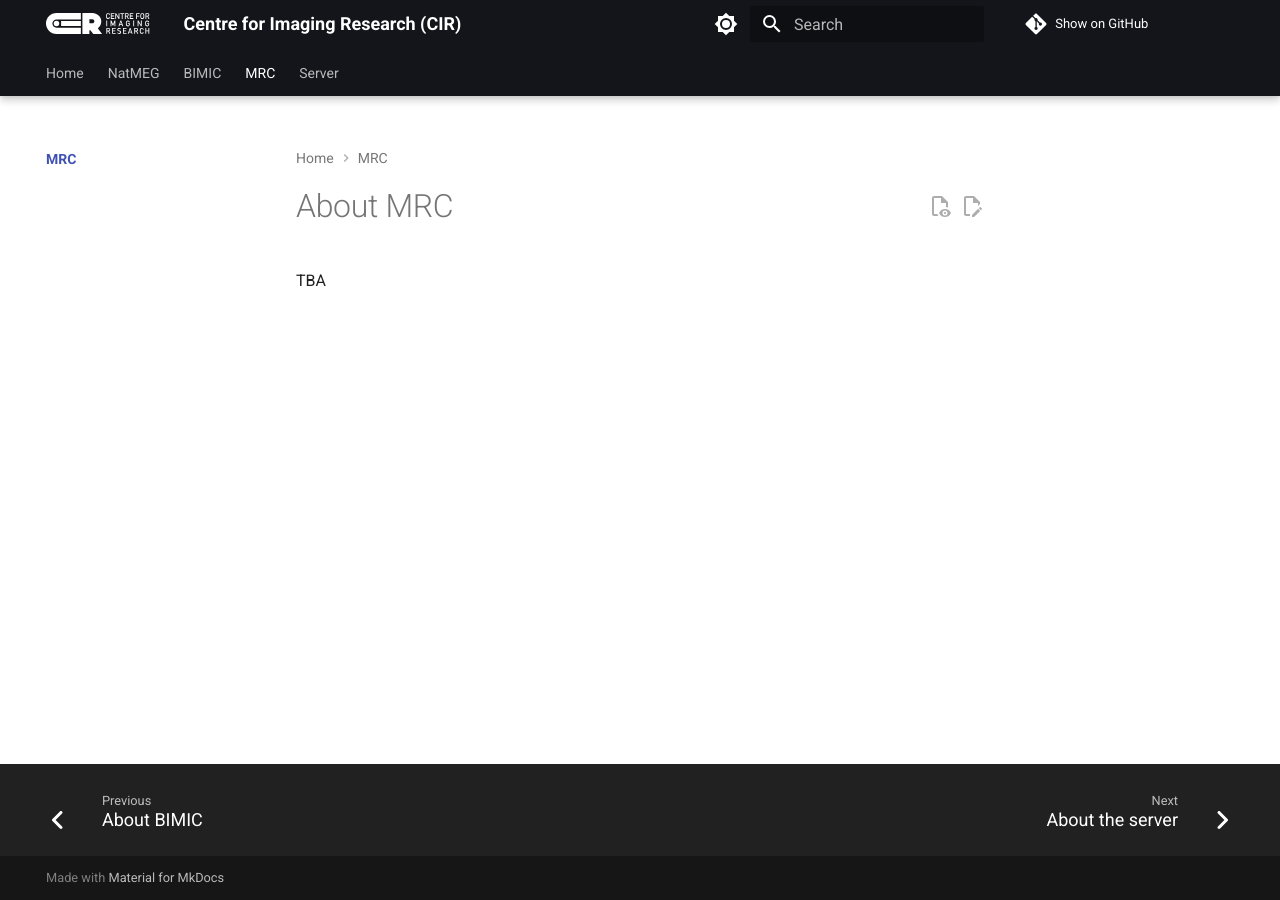
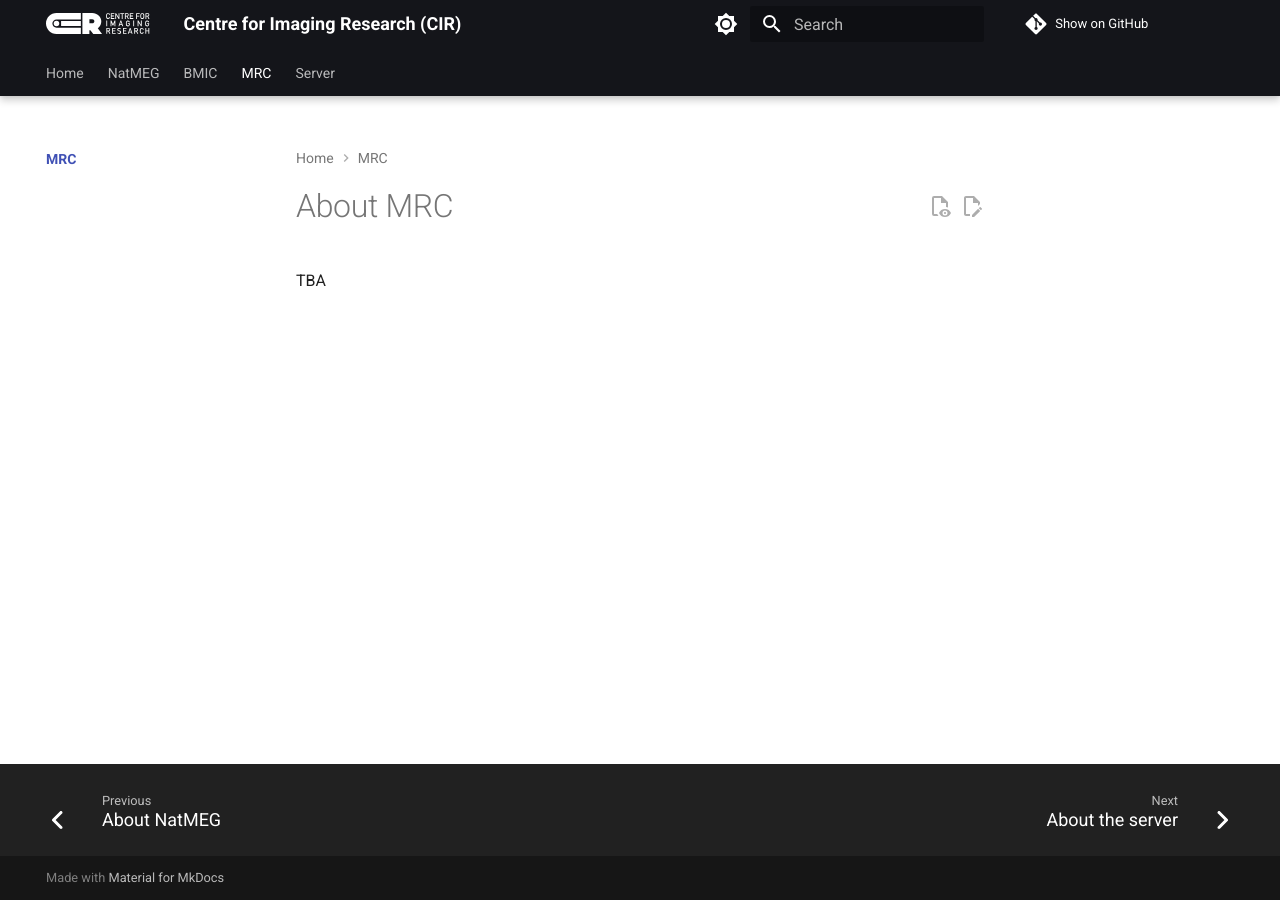
Before and after one commit to natmegsweden/documentation, an MkDocs documentation site: the page built from docs/mrc/index.md, in a window 1280 px wide. Built offline with MkDocs 1.6.1 and Material for MkDocs 9.7.7, drawn with Linux system fonts in a browser that asks for light colours; comment, search, counter and statistics services are not loaded.

Commit message:
Update mkdocs.yml

```diff
--- a/mkdocs.yml
+++ b/mkdocs.yml
@@ -90,8 +90,8 @@ nav:
       - Script tips: natmeg/server/script-tips/
       - Troubleshooting: natmeg/server/troubleshooting/
     - Cerberos: natmeg/cerberos/
-  - BIMIC:
-    - bimic/index.md
+  - BMIC:
+    - bmic/index.md
   - MRC:
     - mrc/index.md
   - Server:
```
